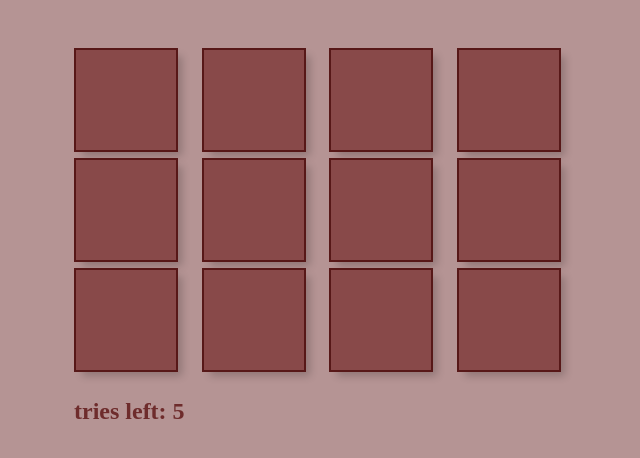
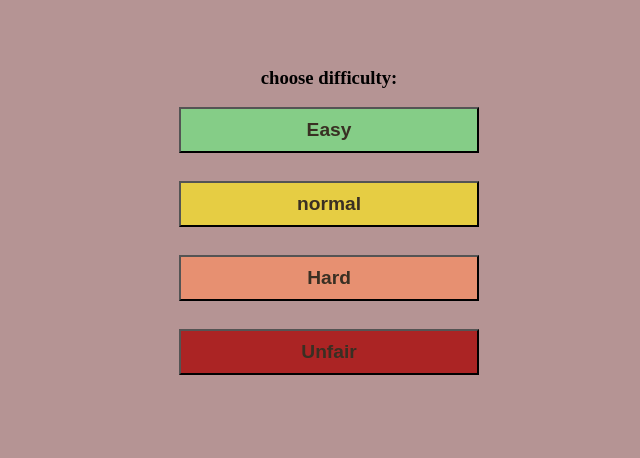
Before and after one commit to NickRoccodev11/memory-game, a React (Vite) app: page / in a window 1280 px wide. Shown: the top 458 px of the page, without its empty margins (316-956 px from the left). Built offline with nearby package versions, Linux system fonts and the light colour scheme.

Commit message:
added difficulty levels

```diff
--- a/src/App.jsx
+++ b/src/App.jsx
@@ -5,31 +5,31 @@ import cards from './data.js';
 import { useState, useEffect } from 'react';
 //components
 import Card from './Card.jsx';
+import Start from './Start.jsx';
 
 function App() {
+  const [start, setStart] = useState(true)
   const [deck, setDeck] = useState([]);
   const [flipped, setFlipped] = useState([]);
   const [win, setWin] = useState(false);
   const [lose, setLose] = useState(false);
   const [tries, setTries] = useState(5);
 
-  const message = win ? "WON" : lose ? "LOST" : "";
-
   //Fisher-Yates shuffle algorithm
-  function shuffle(array) {
-    let currentIndex = array.length;
+  const shuffle = deck => {
+    let currentIndex = deck.length;
     while (currentIndex != 0) {
       let randomIndex = Math.floor(Math.random() * currentIndex);
       currentIndex--;
-      [array[currentIndex], array[randomIndex]] = [
-        array[randomIndex], array[currentIndex]];
+      [deck[currentIndex], deck[randomIndex]] = [
+        deck[randomIndex], deck[currentIndex]];
     }
+    setDeck(deck)
   }
 
   //start the first game
   useEffect(() => {
     shuffle(cards);
-    setDeck(cards);
   }, [])
 
   //when two cards are flipped, check for a match/miss
@@ -61,20 +61,26 @@ function App() {
   return (
     <div id="app">
       <div id="board">
-        {win || lose?
+        {win || lose ?
           <div className='play-again'>
-            <h1>YOU {message}!</h1>
+            <h1>YOU {win ? "WON" : "LOST"}!</h1>
             <button onClick={() => {
               cards.forEach(card => card.solved = false);
+              setTries(5);
               setFlipped([]);
-              shuffle(cards);
-              setDeck(cards);
+              shuffle(deck)
               setWin(false);
               setLose(false);
-              setTries(5);
-            }}>
+              setStart(true)
+              }
+            }>
               play again</button>
           </div> :
+          start ?
+            <Start
+              setStart={setStart}
+              setTries={setTries}
+            /> :
             <>
               {
                 deck.map((card, idx) => {
--- /dev/null
+++ b/src/Start.jsx
@@ -0,0 +1,39 @@
+
+
+const Start = ({ setTries, setStart }) => {
+  return (
+    <div id="startcontainer">
+      <div id="start">
+        <h3>choose difficulty:</h3>
+        <form onSubmit={(e) => {
+          e.preventDefault();
+          setStart(false)
+        }}
+        >
+          <button className="green"
+            onClick={() => {
+              setTries(6);
+            }}
+          >Easy</button> <br />
+          <button className="yellow"
+            onClick={() => {
+              setTries(5);
+            }}
+          >normal</button> <br />
+          <button className="orange"
+            onClick={() => {
+              setTries(4);
+            }}
+          > Hard</button> <br />
+          <button className="red"
+            onClick={() => {
+              setTries(3);
+            }}
+          >Unfair</button>
+        </form>
+      </div>
+    </div>
+  )
+}
+
+export default Start
--- a/src/index.css
+++ b/src/index.css
@@ -10,7 +10,7 @@ body {
 .play-again {
   position: relative;
   top: 20%;
-  left: 66%;
+  left: 76%;
   text-align: center;
   color: #6e2c2c;
   text-shadow: 0px 2px 5px rgb(211, 129, 129);
@@ -95,12 +95,43 @@ body {
   top: 27px;
   font-size: 3rem;
 }
+#start{
+  text-align: center;
+  width:300px;
+  margin-left: 35%;
+}
+
+#start>form{
+  display: flex;
+ flex-direction: column;
+ justify-content: center;
+ align-content: center;
+
+}
+#start>form>button{
+  color: rgb(57, 47, 35);
+  padding:10px;
+  margin-bottom: 10px;
+  font-size: larger;
+  font-weight: bold;
+}
 
 @media(max-width:375px) {
   #app {
     margin: 0;
   }
+  #start{
+    text-align: center;
+  }
+  #start>form{
+    margin-left:20px;
+    width:300px;
+   display: flex;
+   flex-direction: column;
+   justify-content: center;
+   align-content: center;
 
+  }
   #board {
     position: relative;
     bottom: 40px;
```
Also changed, not shown: 1 other file (tests, documents, lock files or other folders).
